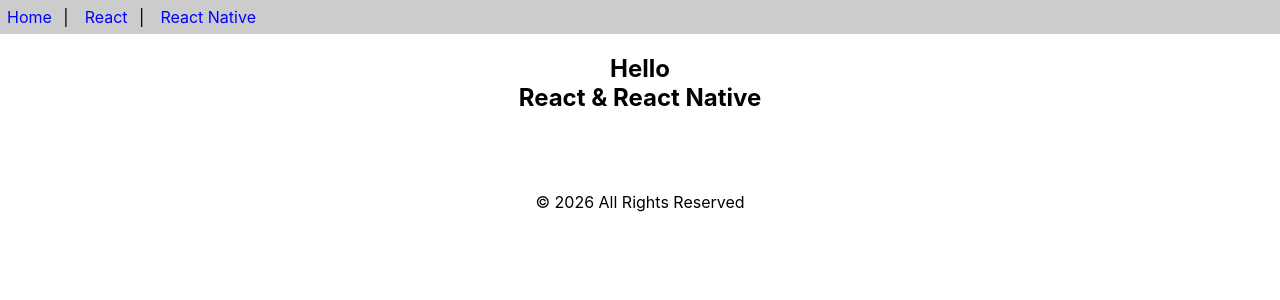
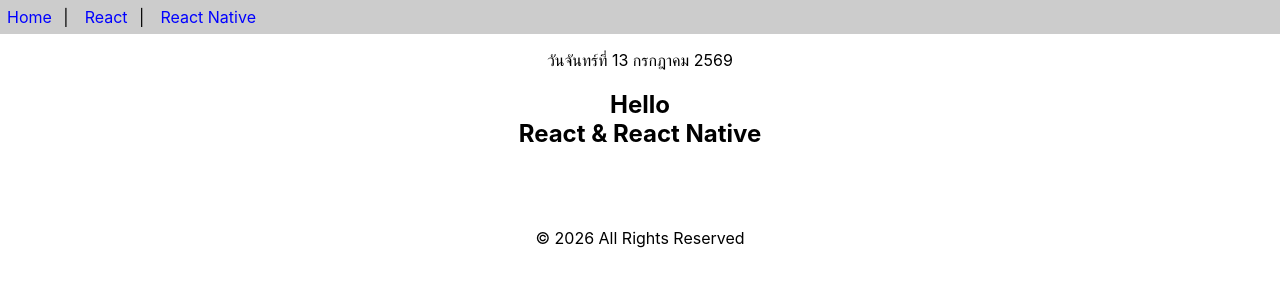
Before and after one commit to Chanonwc/app1, a React (Create React App) app: page / in a window 1280 px wide. Shown: the top 300 px of the page. Built offline with nearby package versions, Linux system fonts and the light colour scheme.

Commit message:
class components

```diff
--- a/src/App.js
+++ b/src/App.js
@@ -1,11 +1,13 @@
 import React from 'react';
 import { Header,Content,Footer } from './func-components'
+import Calendar from './class-components'
 
 
 function App() {
   return (
     <>
     <Header />
+    <p><center><Calendar/></center></p>
     <Content />
     <Footer />
     </>
--- /dev/null
+++ b/src/class-components.js
@@ -0,0 +1,19 @@
+import React,{Component} from 'react'
+
+export default class Calendar extends Component{
+    getDate(){
+        const dayNames = ['อาทิตย์','จันทร์','อังคาร','พุธ','พฤหัสบดี','ศุกร์','เสาร์']
+        const monthNames = ['มกราคม','กุมภาพันธ์','มีนาคม','เมษายน','พฤษภาคม','มิถุนายน','กรกฎาคม','สิงหาคม','กันยายน','ตุลาคม','พฤศจิกายน','ธันวาคม']
+        const date = new Date()
+        const weekday=dayNames[date.getDay()]
+        const day = date.getDate()
+        const month = monthNames[date.getMonth()]
+        const year = date.getFullYear() + 543
+        return `วัน${weekday}ที่ ${day} ${month} ${year}`
+    }
+
+    render(){
+        return <div>{this.getDate()}</div>
+
+    }
+}
```
